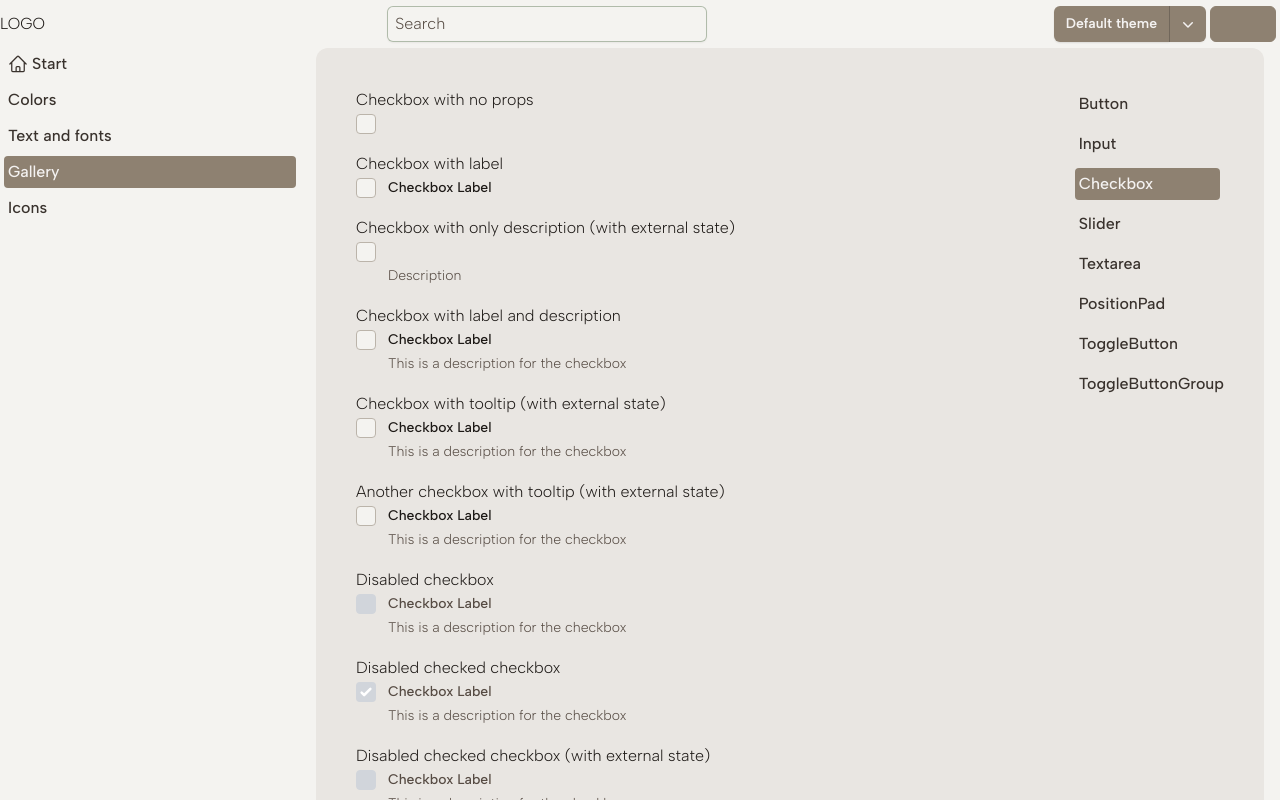
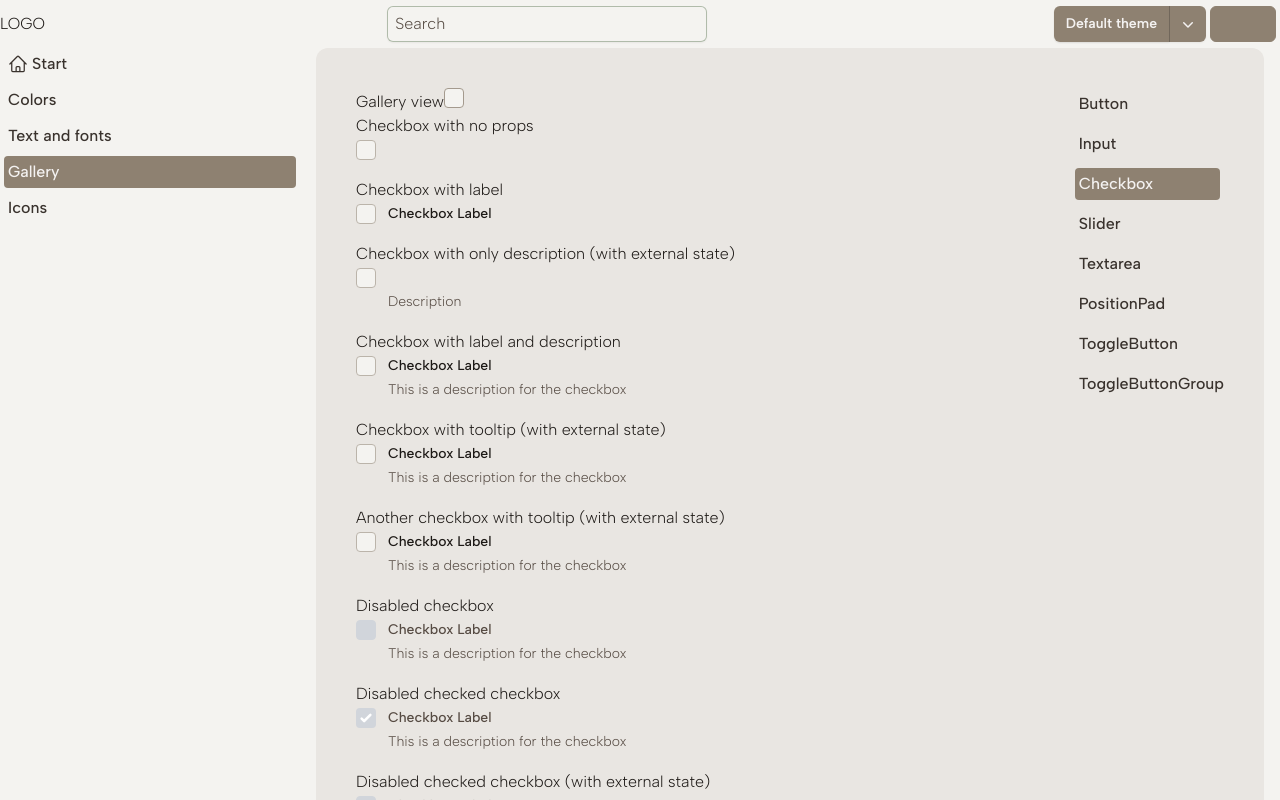
Before and after one commit to allbin/styles, a React (Vite) app: page /gallery/checkbox in a window 1280 px wide. Built offline with nearby package versions, Linux system fonts and the light colour scheme; some icons are missing.

Commit message:
Implementing a test checkbox component with cva and shadcn as base to the gallery view.

```diff
--- a/src/components/Checkbox/GalleryCheckbox.tsx
+++ b/src/components/Checkbox/GalleryCheckbox.tsx
@@ -1,5 +1,8 @@
 import React, { useCallback } from 'react';
 import Checkbox from './Checkbox';
+import ShadCheckbox from './ShadCheckbox';
+
+// import { IconCheck } from '@allbin/icons';
 
 const GalleryCheckbox: React.FC = () => {
   const [checked, setChecked] = React.useState(false);
@@ -11,6 +14,10 @@ const GalleryCheckbox: React.FC = () => {
 
   return (
     <div>
+      <div>
+        Gallery view
+        <ShadCheckbox label="testar" />
+      </div>
       Checkbox with no props
       <Checkbox id="checkbox-1" className="mb-4" />
       Checkbox with label
--- a/src/components/Checkbox/ShadCheckbox.tsx
+++ b/src/components/Checkbox/ShadCheckbox.tsx
@@ -1,18 +1,31 @@
 import React from 'react';
-import CheckboxPrimitive from '@radix-ui/react-checkbox';
-// import { Check } from 'lucide-react';
+import * as CheckboxPrimitive from '@radix-ui/react-checkbox';
+//import { Check } from 'lucide-react';
 import { IconCheck } from '@allbin/icons';
-import { Tooltip } from 'react-tooltip';
+// import { Tooltip } from 'react-tooltip';
 import { cn } from '../../helpers/classnames';
+// import { CheckIcon } from '@radix-ui/react-icons';
+import { cva, type VariantProps } from 'class-variance-authority';
 
-const Checkbox = React.forwardRef<
+const checkBoxVariants = cva(['bg-red-500']);
+
+interface ShadCheckboxProps
+  extends VariantProps<typeof checkBoxVariants>,
+    React.ComponentPropsWithoutRef<typeof CheckboxPrimitive.Root> {
+  label?: string;
+}
+
+const ShadCheckbox = React.forwardRef<
   React.ElementRef<typeof CheckboxPrimitive.Root>,
-  React.ComponentPropsWithoutRef<typeof CheckboxPrimitive.Root>
->(({ className, ...props }, ref) => (
+  ShadCheckboxProps
+>(({ className, label, ...props }, ref) => {
+  console.log(label);
+
+  return (
     <CheckboxPrimitive.Root
       ref={ref}
       className={cn(
-      'border-primary ring-offset-background focus-visible:ring-ring data-[state=checked]:bg-primary data-[state=checked]:text-primary-foreground peer h-4 w-4 shrink-0 rounded-sm border focus-visible:outline-none focus-visible:ring-2 focus-visible:ring-offset-2 disabled:cursor-not-allowed disabled:opacity-50',
+        'ring-offset-background focus-visible:ring-ring data-[state=checked]:bg-primary data-[state=checked]:text-primary-foreground peer h-5 w-5 shrink-0 rounded border border-primary-400 bg-background-50 focus-visible:outline-none focus-visible:ring-2 focus-visible:ring-offset-2 disabled:cursor-not-allowed disabled:opacity-50',
         className,
       )}
       {...props}
@@ -20,10 +33,11 @@ const Checkbox = React.forwardRef<
       <CheckboxPrimitive.Indicator
         className={cn('flex items-center justify-center text-current')}
       >
-      <Check className="size-4" />
+        <IconCheck className="size-4" />
       </CheckboxPrimitive.Indicator>
     </CheckboxPrimitive.Root>
-));
-Checkbox.displayName = CheckboxPrimitive.Root.displayName;
+  );
+});
+ShadCheckbox.displayName = CheckboxPrimitive.Root.displayName;
 
-export { Checkbox };
+export default ShadCheckbox;
```
Lines whose indentation alone changed are shown as unchanged.
